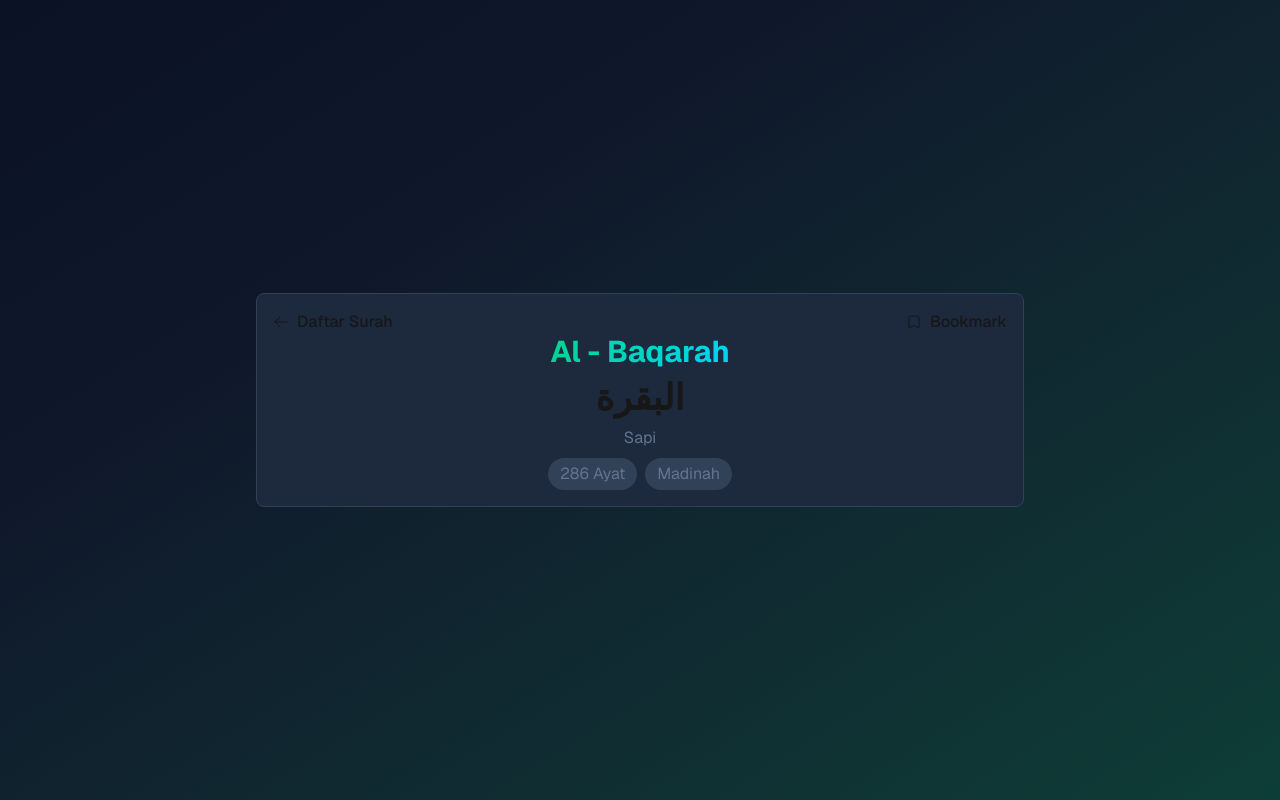
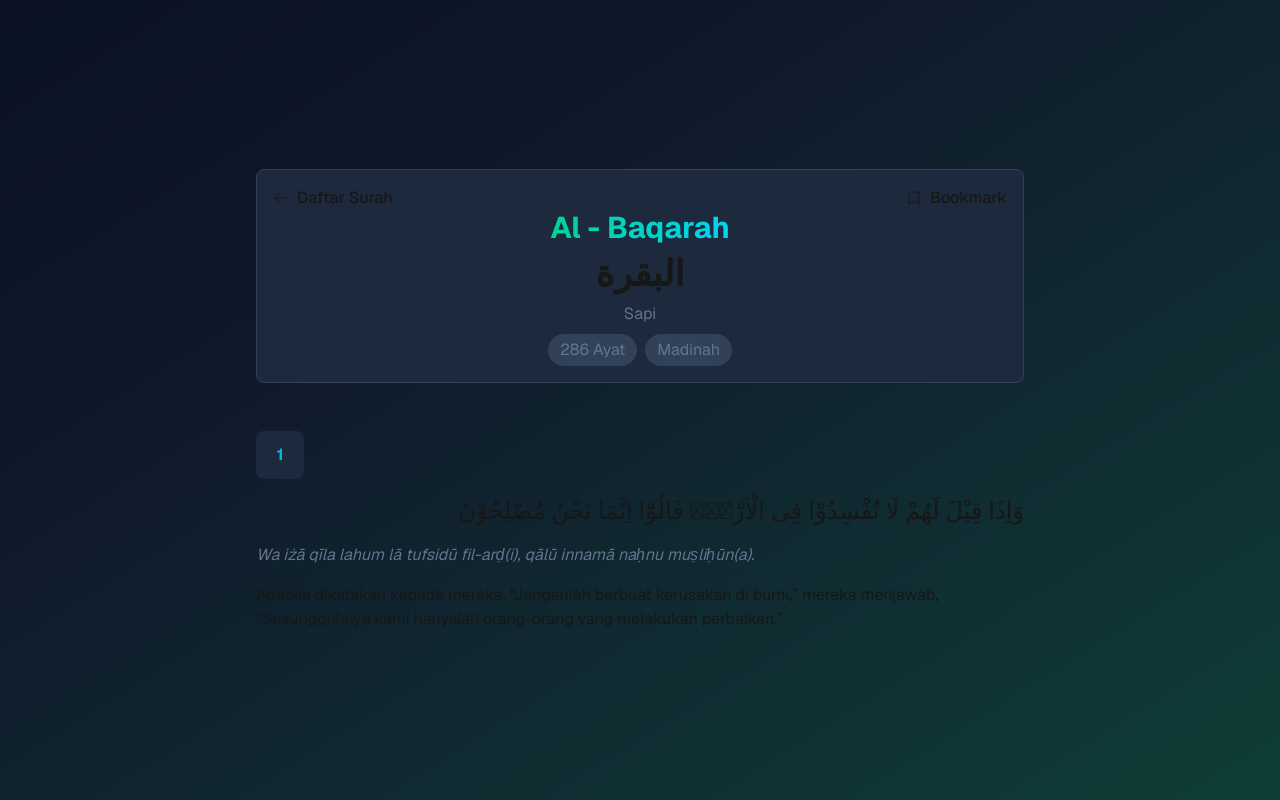
Before and after one commit to Hamkawastaken/quran-app, a Next.js app: page /surah/1 in a window 1280 px wide. Built offline with nearby package versions, Linux system fonts and the light colour scheme; a web font is replaced by a local one.

Commit message:
menambahkan tampilan ayat

```diff
--- a/src/app/surah/[slug]/page.tsx
+++ b/src/app/surah/[slug]/page.tsx
@@ -32,6 +32,27 @@ const SurahPage = () => {
             </div>
           </div>
         </div>
+
+        <div className="w-3xl border-slate-500">
+          <div className="flex flex-col mt-12 gap-4">
+            <div className="size-12 rounded-lg text-cyan-500 bg-slate-800 flex items-center font-bold justify-center">
+              1
+            </div>
+            <div className="font-amiri text-2xl place-self-end ">
+              وَاِذَا قِيْلَ لَهُمْ لَا تُفْسِدُوْا فِى الْاَرْضِۙ قَالُوْٓا
+              اِنَّمَا نَحْنُ مُصْلِحُوْنَ
+            </div>
+            <div className="italic text-slate-500">
+              Wa iżā qīla lahum lā tufsidū fil-arḍ(i), qālū innamā naḥnu
+              muṣliḥūn(a).
+            </div>
+            <div className="">
+              Apabila dikatakan kepada mereka, “Janganlah berbuat kerusakan di
+              bumi,” mereka menjawab, “Sesungguhnya kami hanyalah orang-orang
+              yang melakukan perbaikan.”
+            </div>
+          </div>
+        </div>
       </div>
     </>
   );
```
